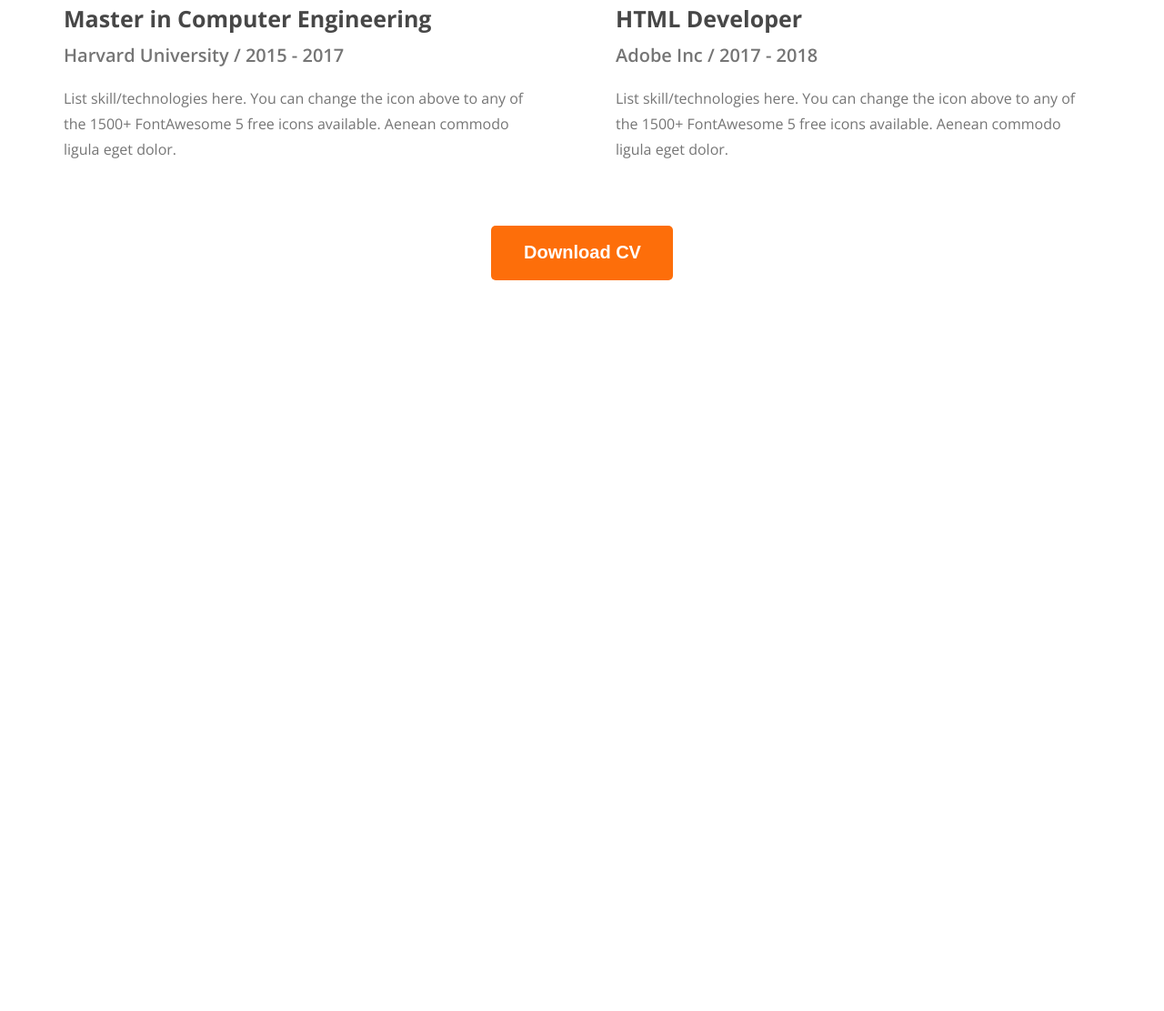
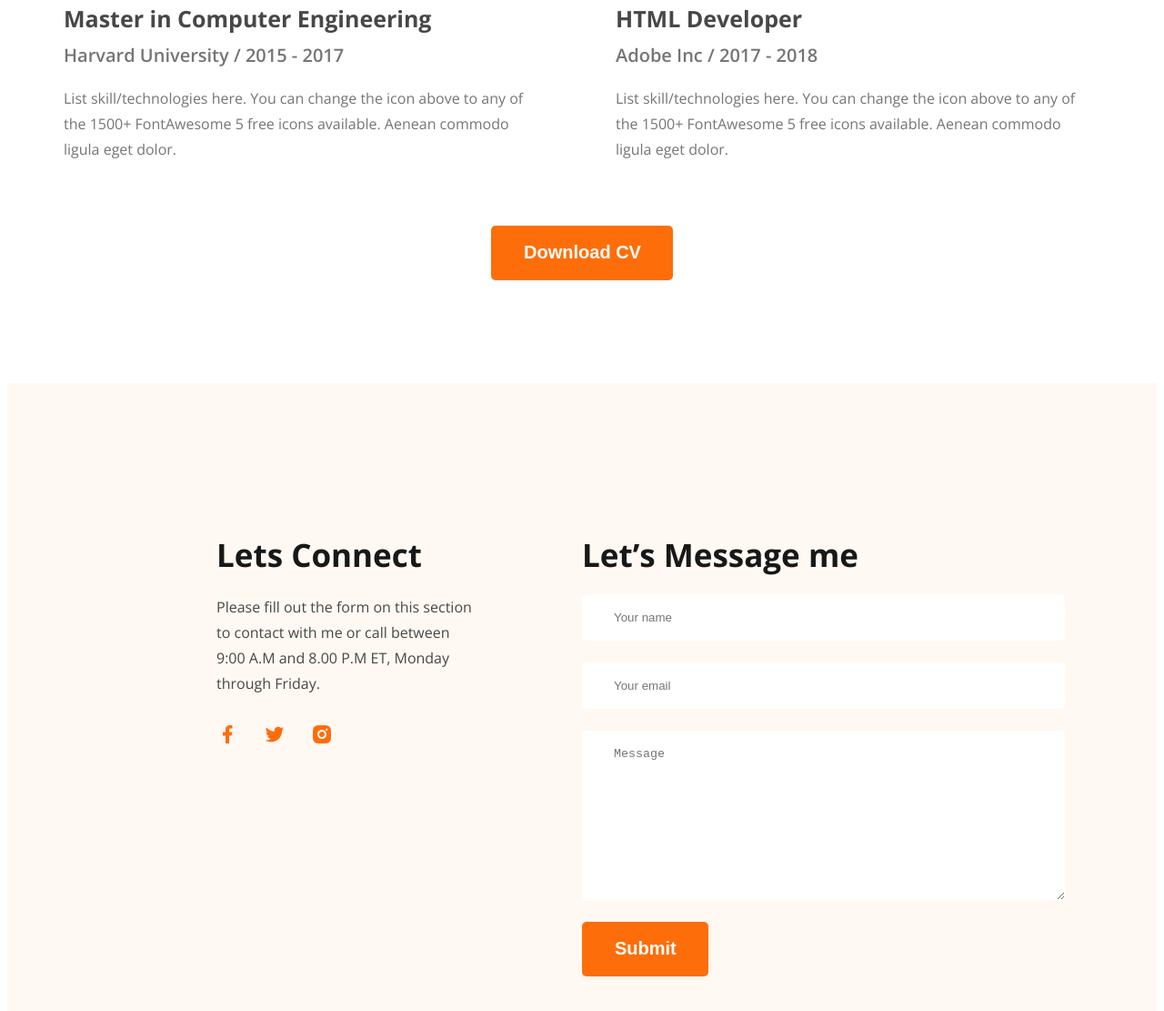
Before and after one commit to tonmoy00saha/wedeveloper-portfolio, a plain HTML site: page index.html in a window 1280 px wide. Shown: the part 3231-4342 px from the top of the page at 91% size. Before the commit the page ends 3547 px from the top, so only its background shows below. Drawn offline with nearby package versions, Linux system fonts and the light colour scheme.

Commit message:
footer section with contact

```diff
--- a/index.html
+++ b/index.html
@@ -157,7 +157,24 @@
         </section>
     </main>
     <footer>
-
+        <div class="footer-column">
+            <h3 class="footer-title">Lets Connect</h3>
+            <p class="footer-description">Please fill out the form on this section to contact with me or call between 9:00 A.M and 8.00 P.M ET, Monday through Friday.</p>
+            <div class="social-links">
+                <a href=""><img src="images/icons/facebook.png" alt=""></a>
+                <a href=""><img src="images/icons/twitter.png" alt=""></a>
+                <a href=""><img src="images/icons/insta.png" alt=""></a>
+            </div>
+        </div>
+        <div class="footer-column">
+            <h3 class="footer-title">Let’s Message me</h3>
+            <form class="contact" action="">
+                <input placeholder="Your name" type="text" name="" id="name">
+                <input placeholder="Your email" type="email" name="" id="email">
+                <textarea placeholder="Message" name="" id="message" cols="30" rows="10"></textarea>
+                <input class="button-primary" type="submit" value="Submit">
+            </form>
+        </div>
     </footer>
 </body>
 
--- a/styles/portfolio.css
+++ b/styles/portfolio.css
@@ -222,7 +222,53 @@ main section {
     height: 1px;
     background: #D1D1D1;
 }
-.download-cv{
+
+.download-cv {
     text-align: center;
     margin-top: 50px;
+    margin-bottom: 0;
 }
+
+/* footer styles */
+footer {
+    display: flex;
+    background: #FFF8F3;
+    padding: 130px 230px;
+    margin-top: 113px;
+    gap: 117px;
+}
+
+.footer-title {
+    color: #181818;
+    font-size: 35px;
+    font-weight: 700;
+    margin-bottom: 20px;
+}
+
+.footer-description {
+    color: #474747;
+    font-size: 16px;
+    line-height: 28px;
+    margin-top: 0;
+    margin-bottom: 30px;
+}
+
+.footer-column {
+    width: 50%;
+}
+.social-links>a{
+    margin-right: 24px;
+}
+.contact input[type="text"],
+.contact input[type="email"],
+textarea {
+    display: block;
+    margin-bottom: 24px;
+    padding: 18px 35px;
+    color: #757575;
+    border-radius: 5px;
+    background: #FFF;
+    border: 0;
+    width: 461px;
+    margin-top: 0;
+}
```
